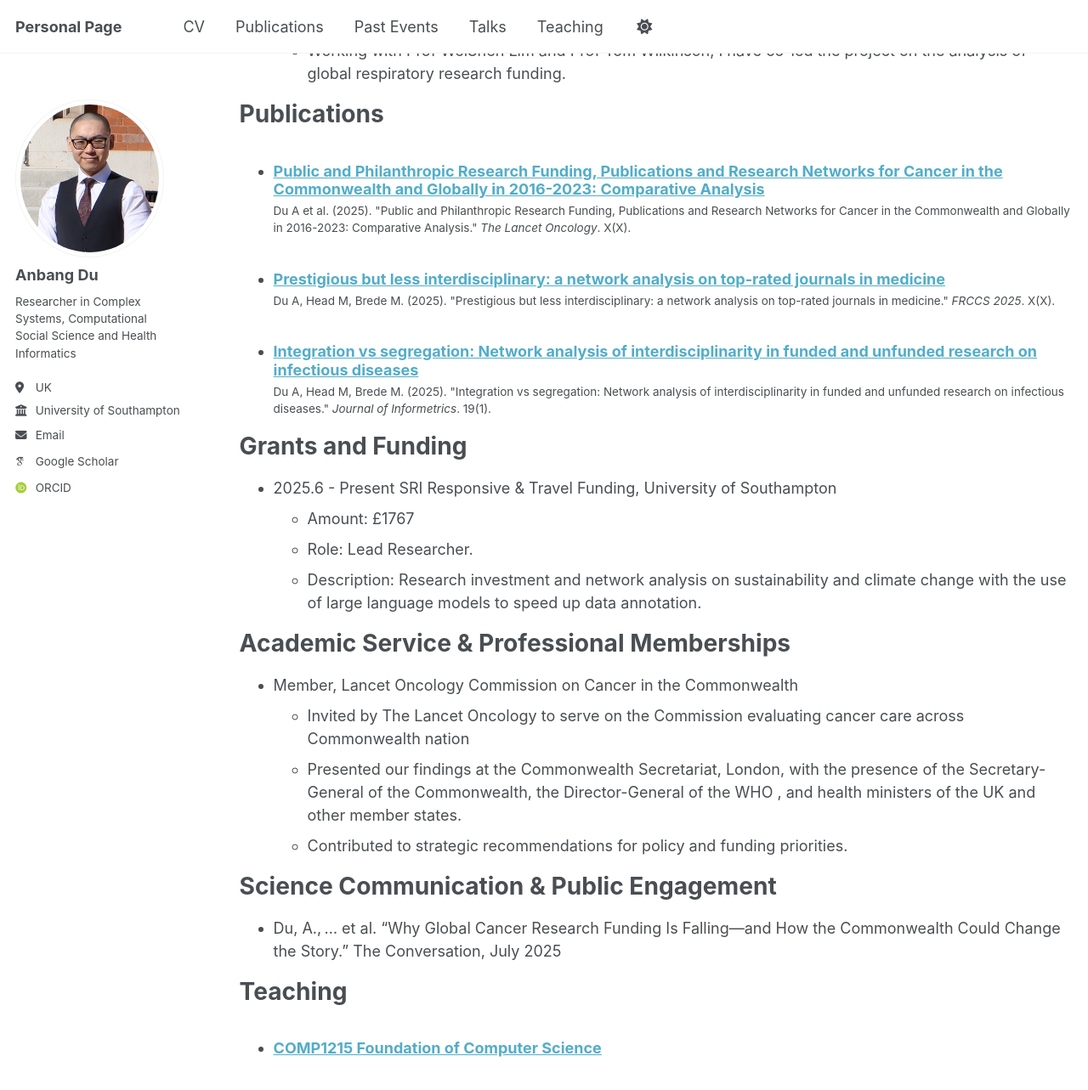
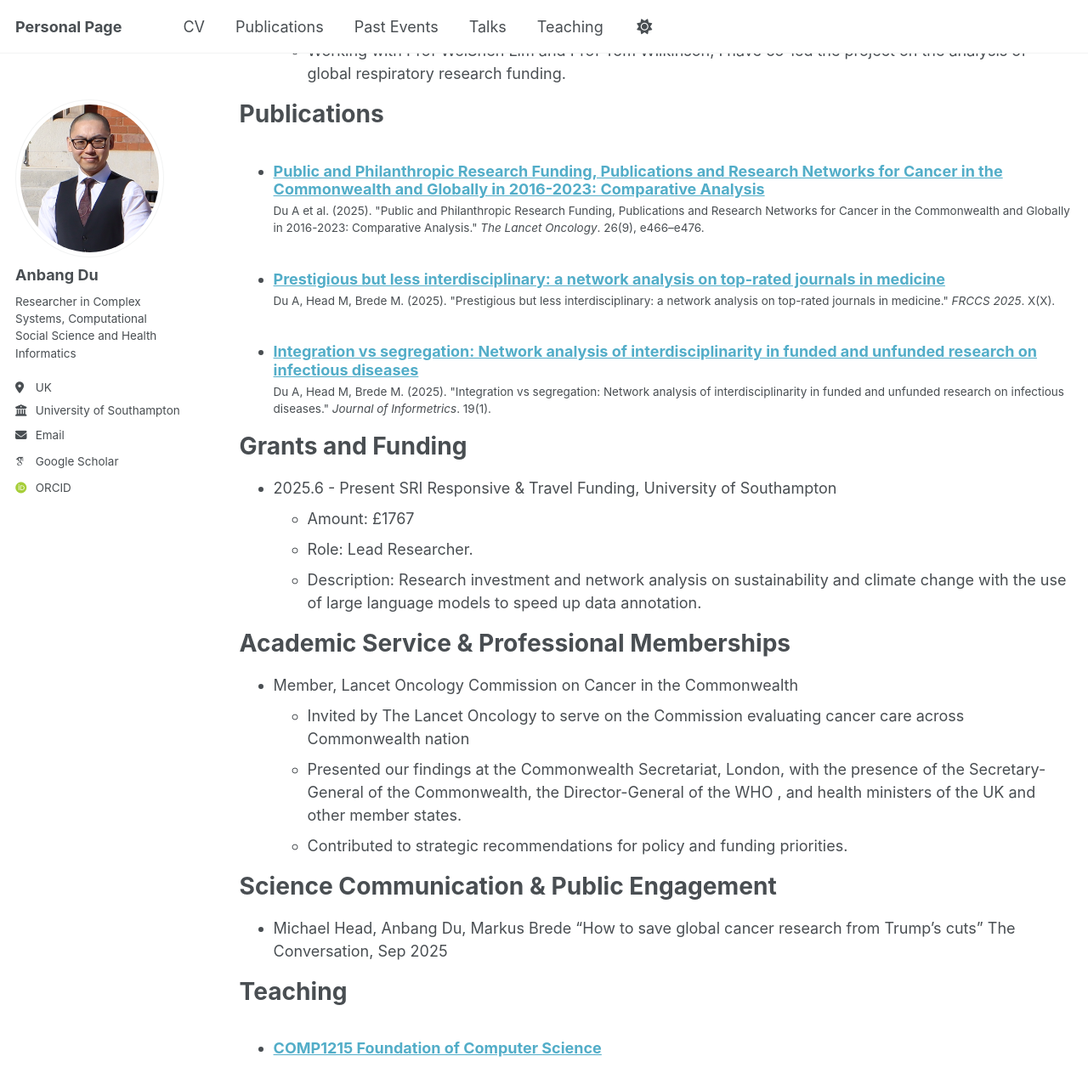
Before and after one commit to adamdu001/adamdu001.github.io, a Jekyll site: the page built from _pages/cv.md, in a window 1280 px wide and 1400 px high, scrolled down 721 px. Shown: the top 1283 px of the window at 85% size. Built offline with Jekyll 4.4.1, drawn with Linux system fonts in a browser that asks for light colours; some web fonts are replaced; a script that is not in the unit is left out.

Commit message:
updated lancet ppaper

```diff
--- a/_pages/cv.md
+++ b/_pages/cv.md
@@ -55,7 +55,7 @@ Academic Service & Professional Memberships
 
 Science Communication & Public Engagement
 ======
-* Du, A., … et al. “Why Global Cancer Research Funding Is Falling—and How the Commonwealth Could Change the Story.” The Conversation, July 2025
+* Michael Head, Anbang Du, Markus Brede “How to save global cancer research from Trump’s cuts” The Conversation, Sep 2025
 
 
 Teaching
--- a/_publications/2010-10-01-paper-title-number-2.md
+++ b/_publications/2010-10-01-paper-title-number-2.md
@@ -8,7 +8,7 @@ date: 2025-07-01
 venue: 'The Lancet Oncology'
 # slidesurl: 'http://academicpages.github.io/files/slides2.pdf'
 paperurl: 'https://papers.ssrn.com/sol3/papers.cfm?abstract_id=5122487'
-citation: 'Du A et al. (2025). &quot;Public and Philanthropic Research Funding, Publications and Research Networks for Cancer in the Commonwealth and Globally in 2016-2023: Comparative Analysis.&quot; <i>The Lancet Oncology</i>. X(X).'
+citation: 'Du A et al. (2025). &quot;Public and Philanthropic Research Funding, Publications and Research Networks for Cancer in the Commonwealth and Globally in 2016-2023: Comparative Analysis.&quot; <i>The Lancet Oncology</i>. 26(9), e466–e476.'
 ---
 
 Abstract
```
